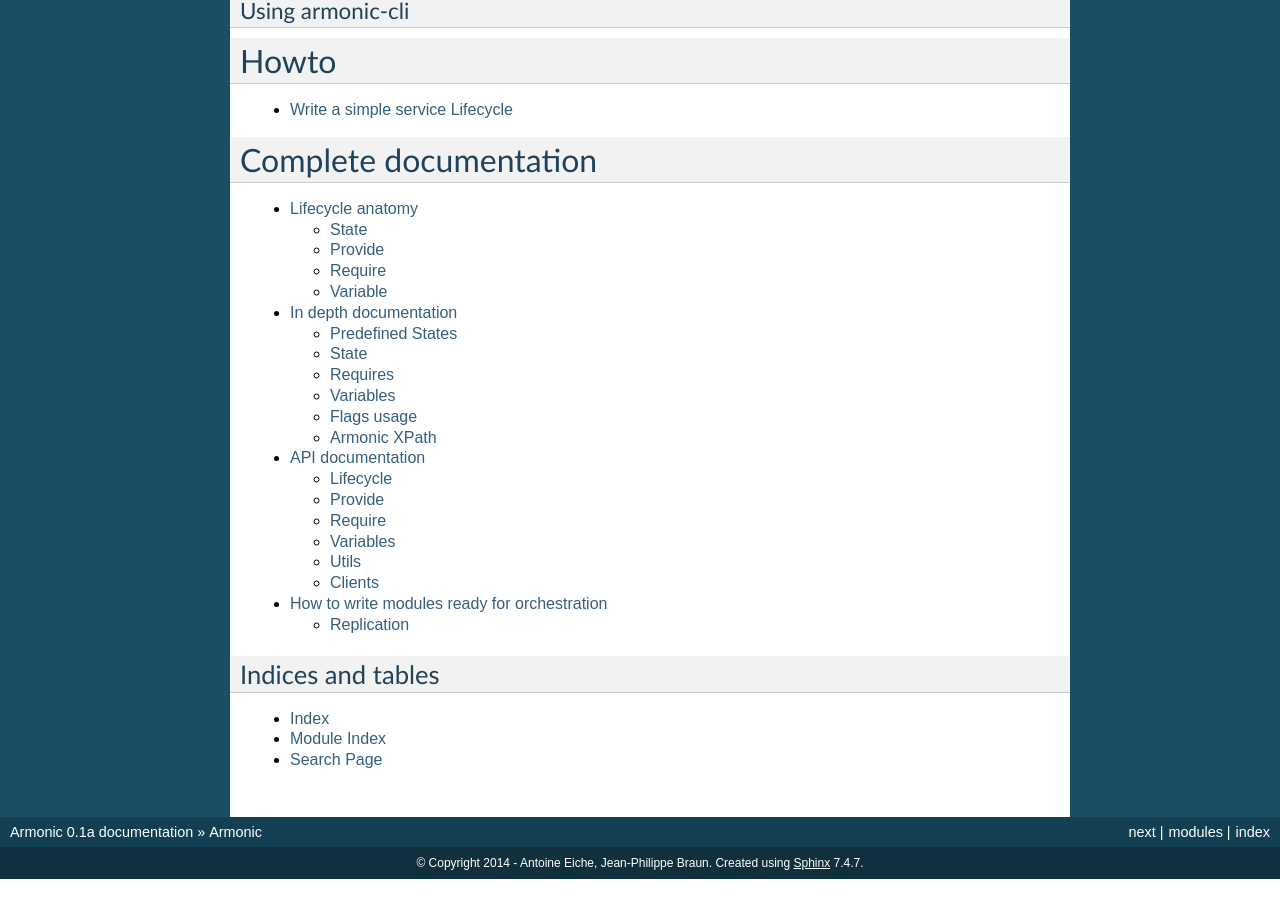
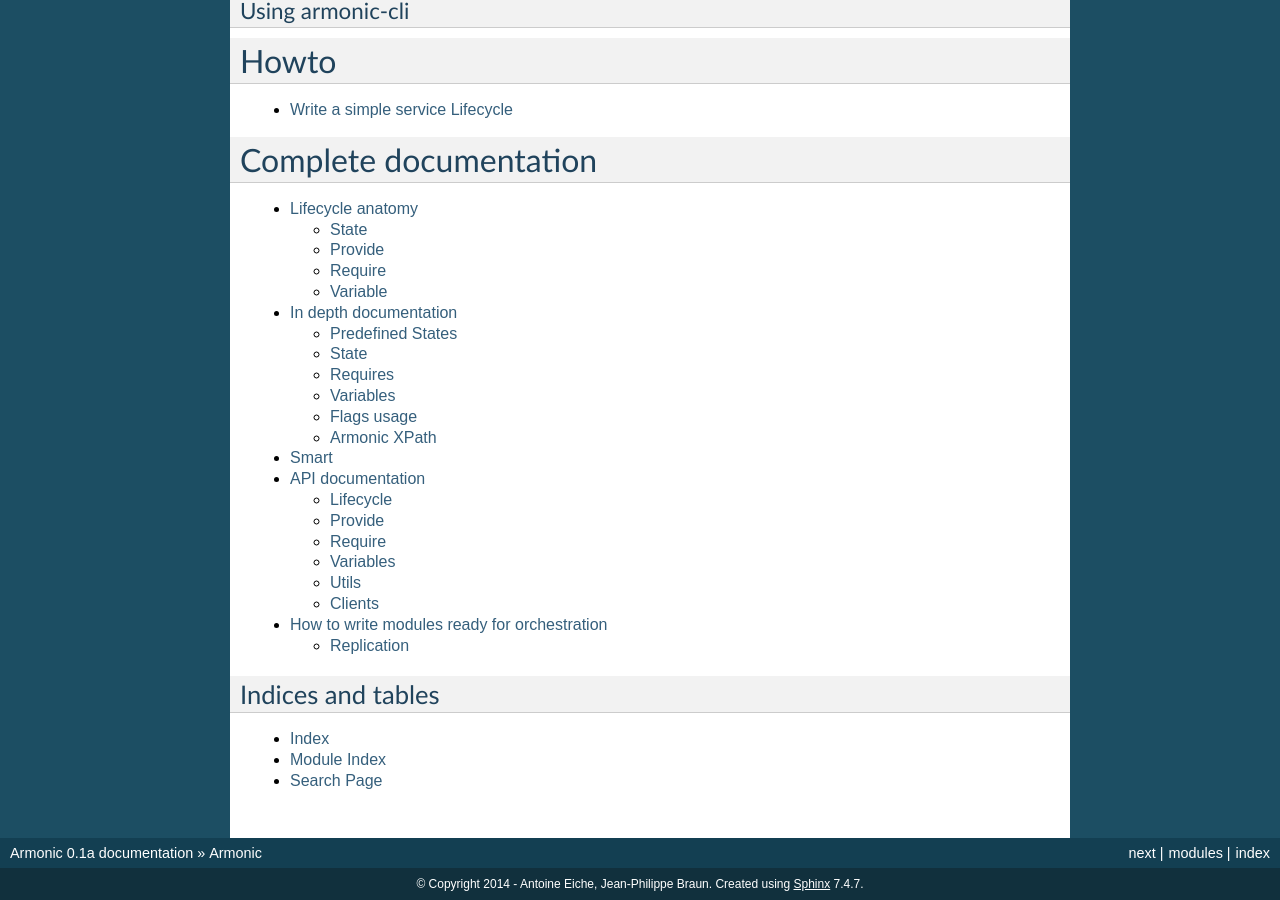
Before and after one commit to armonic/armonic, a Sphinx documentation site: the page built from doc/source/index.rst, in a window 1280 px wide and 900 px high, scrolled down 1122 px. Built offline with Sphinx 7.4.7, drawn with Linux system fonts in a browser that asks for light colours; before the commit the page ends 2001 px from its top, so only the background shows below that.

Commit message:
Add uml for smart.py

```diff
--- a/doc/source/index.rst
+++ b/doc/source/index.rst
@@ -51,6 +51,7 @@
 
    lifecycle
    components
+   smart
    api
    howto_orchestration
 
--- /dev/null
+++ b/doc/source/smart.rst
@@ -0,0 +1,6 @@
+.. _smart:
+
+Smart
+#####
+
+.. image:: _images/smart_uml.svg
```
Also changed, not shown: doc/source/_images/smart_uml.svg (added), 1 other file.
